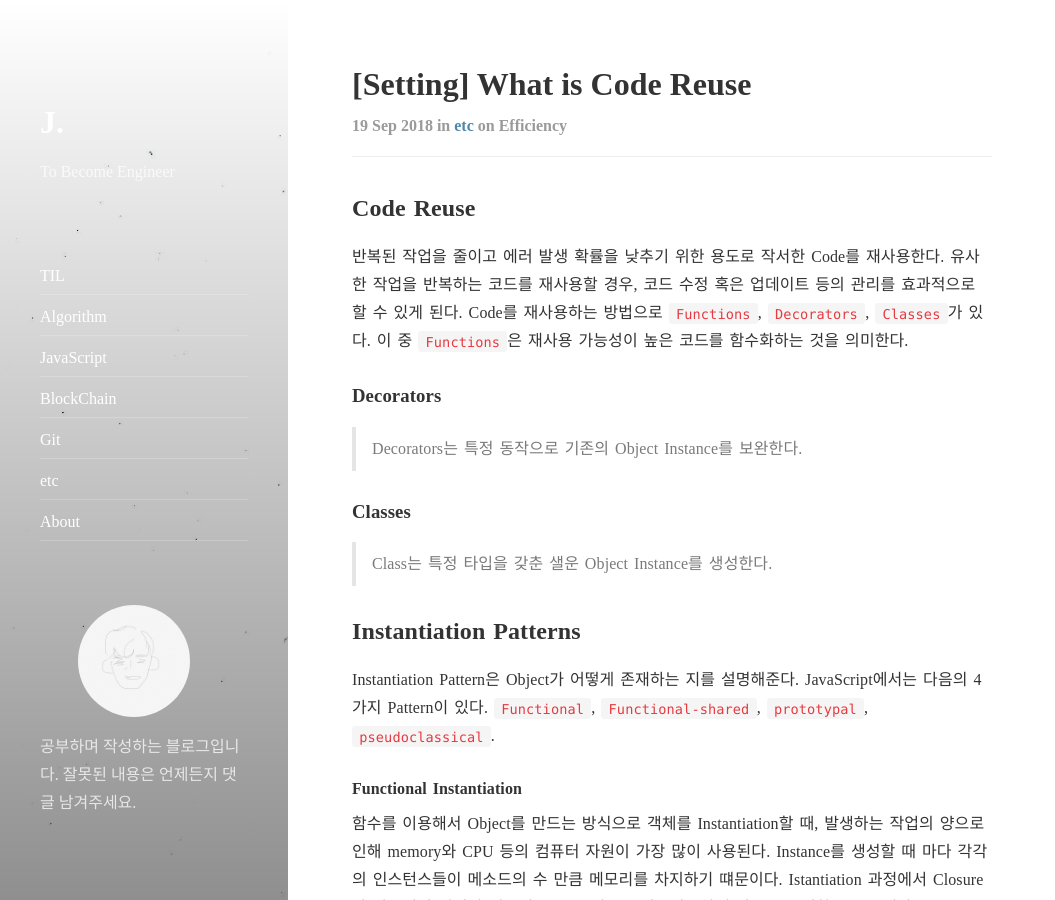
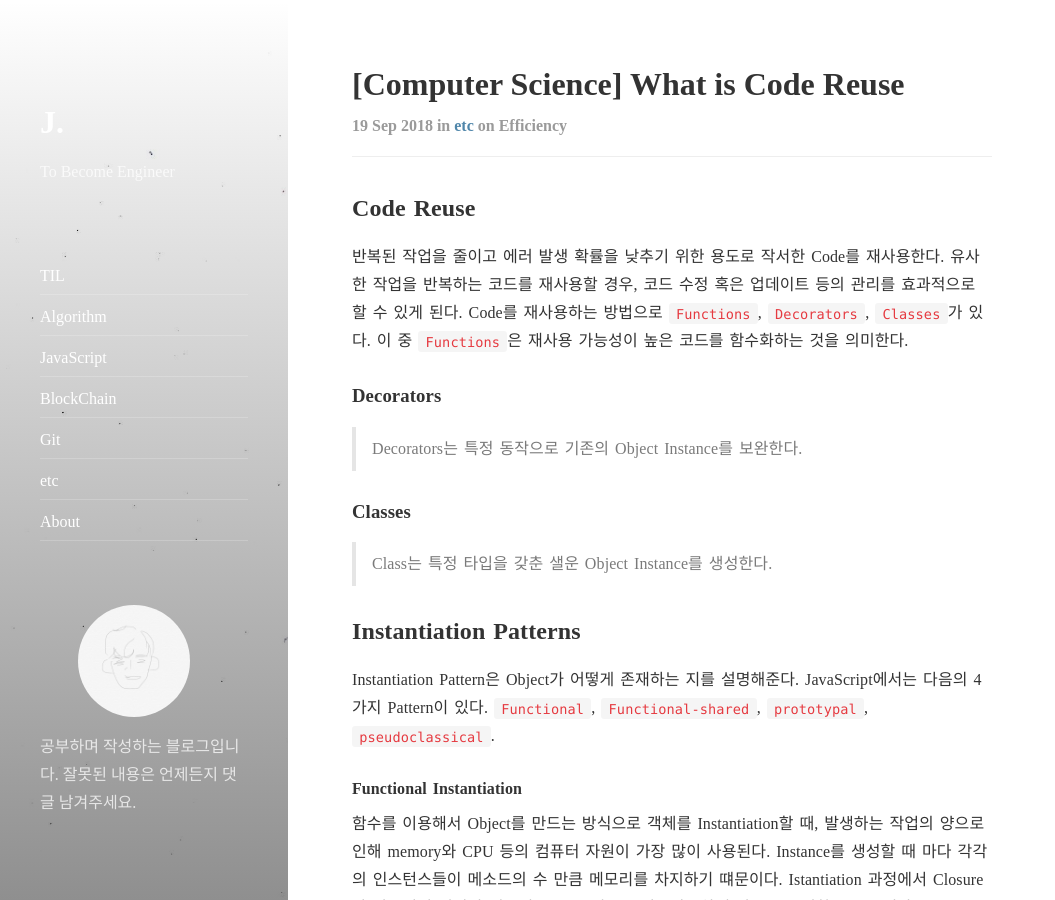
Before and after one commit to JaeWC/JaeWC.github.io, a Jekyll site: the page built from _posts/etc/2018-09-19-Code_Reuse.md, in a window 1280 px wide and 900 px high. Shown: the whole window, without its empty margins (0-1055 px from the left). Built offline with Jekyll 4.4.1, drawn with Linux system fonts in a browser that asks for light colours; nearby versions of some CDN libraries; comment, search, counter and statistics services are not loaded.

Commit message:
modify code reuse title

```diff
--- a/_posts/etc/2018-09-19-Code_Reuse.md
+++ b/_posts/etc/2018-09-19-Code_Reuse.md
@@ -1,6 +1,6 @@
 ---
 layout: post
-title: "[Setting] What is Code Reuse"
+title: "[Computer Science] What is Code Reuse"
 subtitle:   "Computer Science"
 categories: etc
 tags: Efficiency
```
